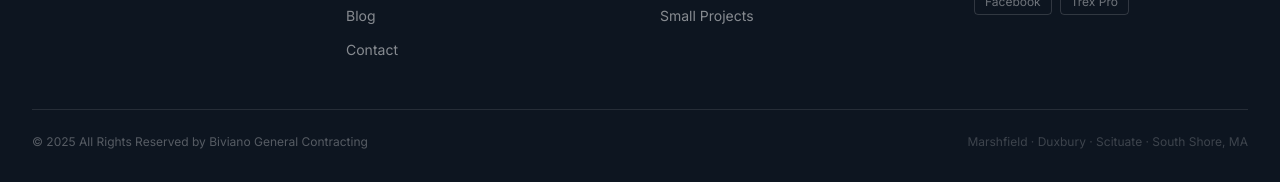
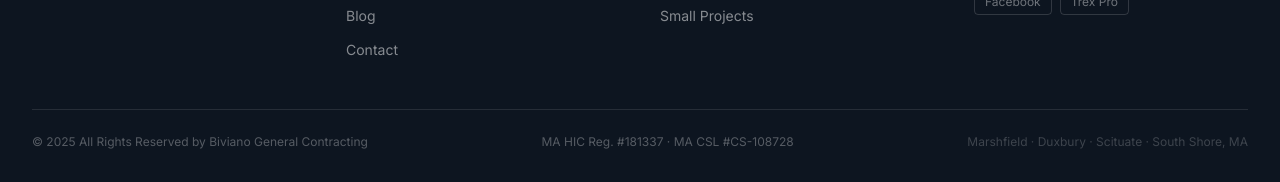
Before and after one commit to morejobcalls/biviano-website, a website: page 404.html in a window 1280 px wide. Shown: the part 1098-1280 px from the top of the page. Drawn offline with nearby package versions, Linux system fonts and the light colour scheme.

Commit message:
Add verified MA license numbers to footer of all pages
MA HIC Reg. #181337 and MA CSL #CS-108728, verified 2026-06-10
against OCABR Contractor Hub + DPL license verification. Added as
a muted line in the footer bottom bar on all 20 tracked pages.

Co-Authored-By: Claude Fable 5 <noreply@anthropic.com>

```diff
--- a/404.html
+++ b/404.html
@@ -350,6 +350,7 @@
 
     <div class="border-t border-white/10 pt-6 flex flex-col md:flex-row items-center justify-between gap-3">
       <p class="text-white/30 text-xs">© 2025 All Rights Reserved by Biviano General Contracting</p>
+      <p class="text-white/30 text-xs">MA HIC Reg. #181337 · MA CSL #CS-108728</p>
       <p class="text-white/20 text-xs">Marshfield · Duxbury · Scituate · South Shore, MA</p>
     </div>
 
```
Also changed, not shown: about.html (+1 -0 lines), blog-post-1.html (+1 -0 lines), blog-post-2.html (+1 -0 lines), blog-post-3.html (+1 -0 lines), blog-post-4.html (+1 -0 lines), blog.html (+1 -0 lines), community.html (+1 -0 lines), contact.html (+1 -0 lines), finance.html (+1 -0 lines), index.html (+1 -0 lines), roadmap.html (+1 -0 lines), service-adu.html (+1 -0 lines), service-decks.html (+1 -0 lines), service-elevation.html (+1 -0 lines), 5 more files.
